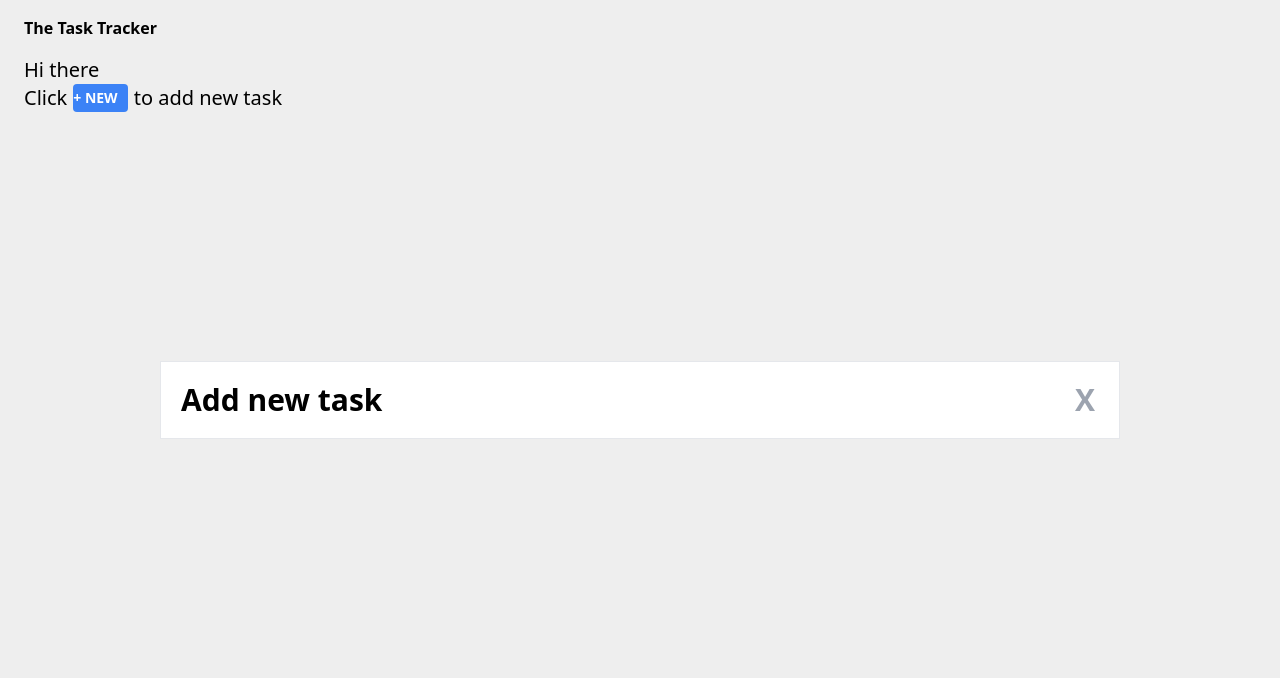
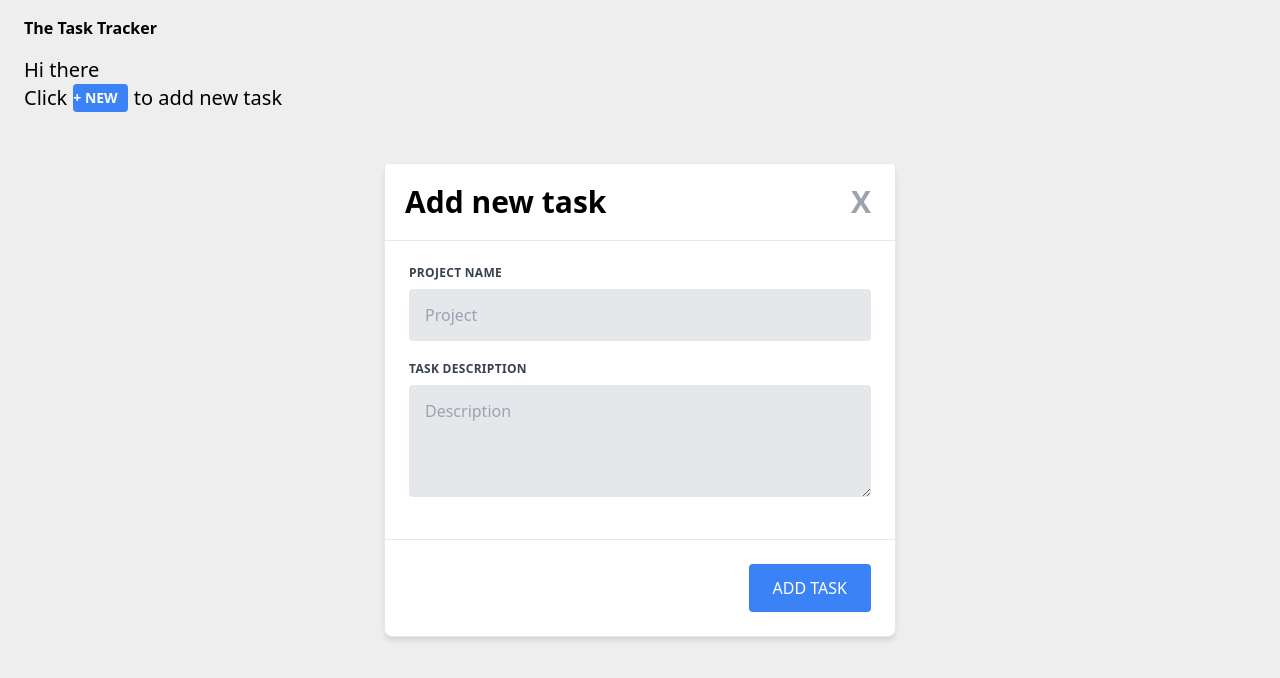
Before and after one commit to Prateek-ind/Task-Tracker, a React (Vite) app: page / in a window 1280 px wide. Both pictures are taken after a click on the button "+ NEW". Shown: the top 678 px of the page. Built offline with nearby package versions, Linux system fonts and the light colour scheme.

Commit message:
add input functionality in form

```diff
--- a/src/App.jsx
+++ b/src/App.jsx
@@ -1,14 +1,18 @@
-import React from "react";
+import { useState } from "react";
 import AddTask from "./components/AddTask";
 
 export default function App() {
+  const [tasksList, setTasksList] = useState([]);
+
+  console.log(tasksList);
+
   return (
     <>
       <h1 className="text 2xl font-bold py-4 pl-6">The Task Tracker</h1>
       <p className="text-xl pl-6">Hi there</p>
       <div className="flex flex-row items-center">
         <p className="text-xl pl-6">Click</p>
-        <AddTask />
+        <AddTask tasksList={tasksList} setTasksList={setTasksList} />
         <p className="text-xl ">to add new task</p>
       </div>
     </>
--- a/src/components/AddTask.jsx
+++ b/src/components/AddTask.jsx
@@ -1,14 +1,31 @@
 import { useState } from "react";
 
-const AddTask = () => {
+const AddTask = ({ tasksList, setTasksList }) => {
   const [addModal, setAddModal] = useState(false);
+  const [projectName, setProjectName] = useState("");
+  const [taskDescription, setTaskDescription] = useState("");
+
+  const handleInput = (e) => {
+    const { name, value } = e.target;
+    if (name === "projectName") setProjectName(value);
+    if (name === "taskDescription") setTaskDescription(value);
+  };
+
+  const handleAdd = (e) => {
+    e.preventDefault();
+    setTasksList([...tasksList, { projectName, taskDescription }]);
+    setAddModal(false);
+    setProjectName("");
+    setTaskDescription("");
+  };
+
   return (
     <>
       <button
         className="bg-blue-500 text-white
       uppercase font-semibold text-sm
       py-1 mx-1.5 pr-2.5 rounded
-      hover:opacity-70 "
+      hover:opacity-70 cursor-pointer"
         onClick={() => setAddModal(true)}
       >
         + New
@@ -16,20 +33,77 @@
       {addModal ? (
         <>
           <div
-            className="flex items-center justify-center
+            className=" flex items-center justify-center
           overflow-x-hidden overflow-y-auto fixed inset-0 z-100"
           >
+            <div className="w-9/12 max-w-lg bg-white border rounded-lg shadow-md relative flex flex-col">
               <div
-              className="w-9/12 flex flex-row justify-between
-             p-5 border bg-white"
+                className=" flex flex-row justify-between
+             p-5 bg-white border-b border-slate-200 rounded-t"
               >
                 <h3 className="text-3xl font-semibold">Add new task</h3>
+
                 <button
                   className="px-1 text-gray-400 float-right
             text-3xl leading-none font-semibold block"
+                  onClick={() => setAddModal(false)}
                 >
                   X
                 </button>
+              </div>
+              <form className="px-6 pb-4 pt-6">
+                <div>
+                  <label
+                    htmlFor="project-name"
+                    className="tracking-wide uppercase text-gray-700
+                     text-xs font-semibold mb-2 block"
+                  >
+                    Project Name
+                  </label>
+                  <input
+                    type="text"
+                    id="project-name"
+                    placeholder="Project"
+                    name="projectName"
+                    value={projectName}
+                    onChange={handleInput}
+                    className="w-full bg-gray-200 text-gray-700
+                border-gray-200 rounded py-4 px-4 mb-5
+                leading-tight focus:outline-none focus:bg-white"
+                  />
+                </div>
+                <div>
+                  <label
+                    htmlFor="project-name"
+                    className="tracking-wide
+                    uppercase text-gray-700 text-xs
+                    font-semibold mb-2 block"
+                  >
+                    Task Description
+                  </label>
+                  <textarea
+                    type="text"
+                    rows={4}
+                    id="project-name"
+                    placeholder="Description"
+                    name="taskDescription"
+                    value={taskDescription}
+                    onChange={handleInput}
+                    className="w-full bg-gray-200 text-gray-700
+                border-gray-200 rounded py-4 px-4 mb-5
+                leading-tight focus:outline-none focus:bg-white"
+                  />
+                </div>
+              </form>
+              <div className="flex justify-end p-6 border-t border-slate-200 rounded-b">
+                <button
+                  className="bg-blue-500 text-white uppercase
+                rounded px-6 py-3 hover:opacity-70"
+                  onClick={handleAdd}
+                >
+                  Add task
+                </button>
+              </div>
             </div>
           </div>
         </>
```
Lines whose indentation alone changed are shown as unchanged.
